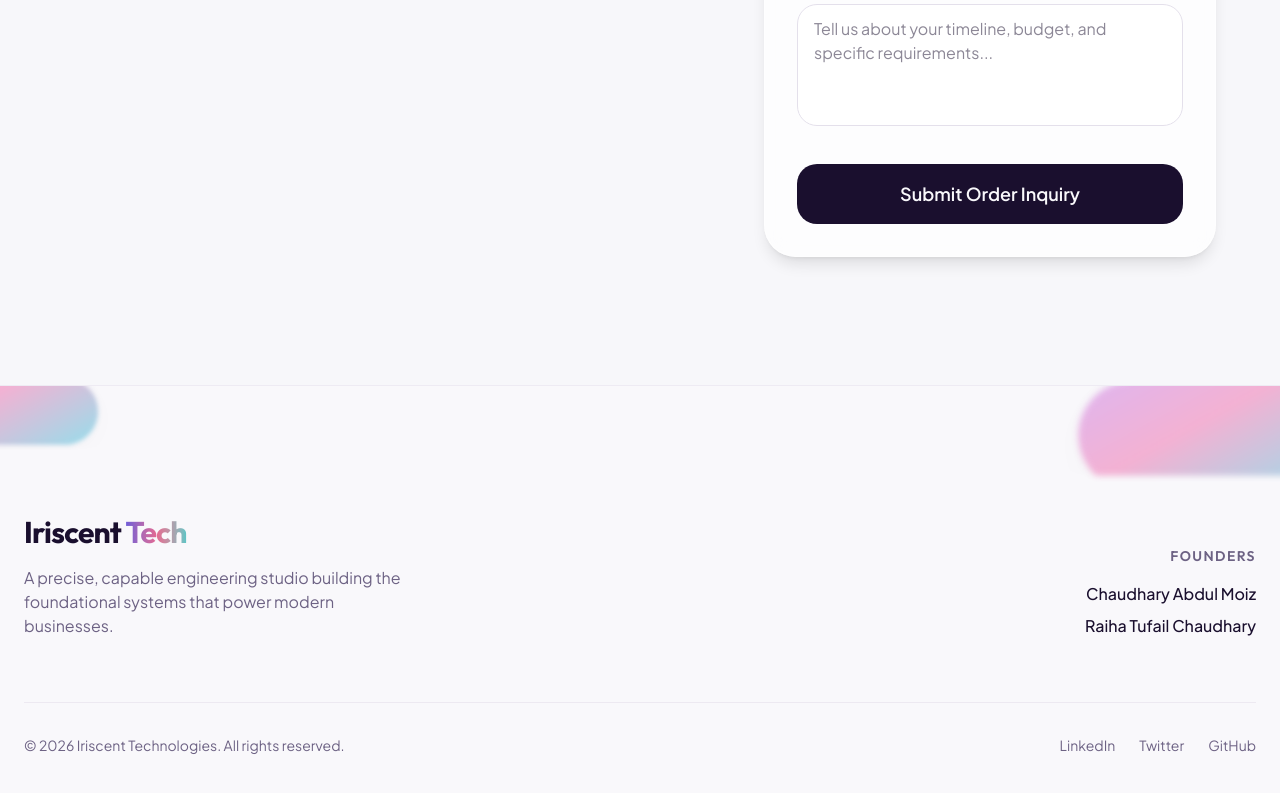
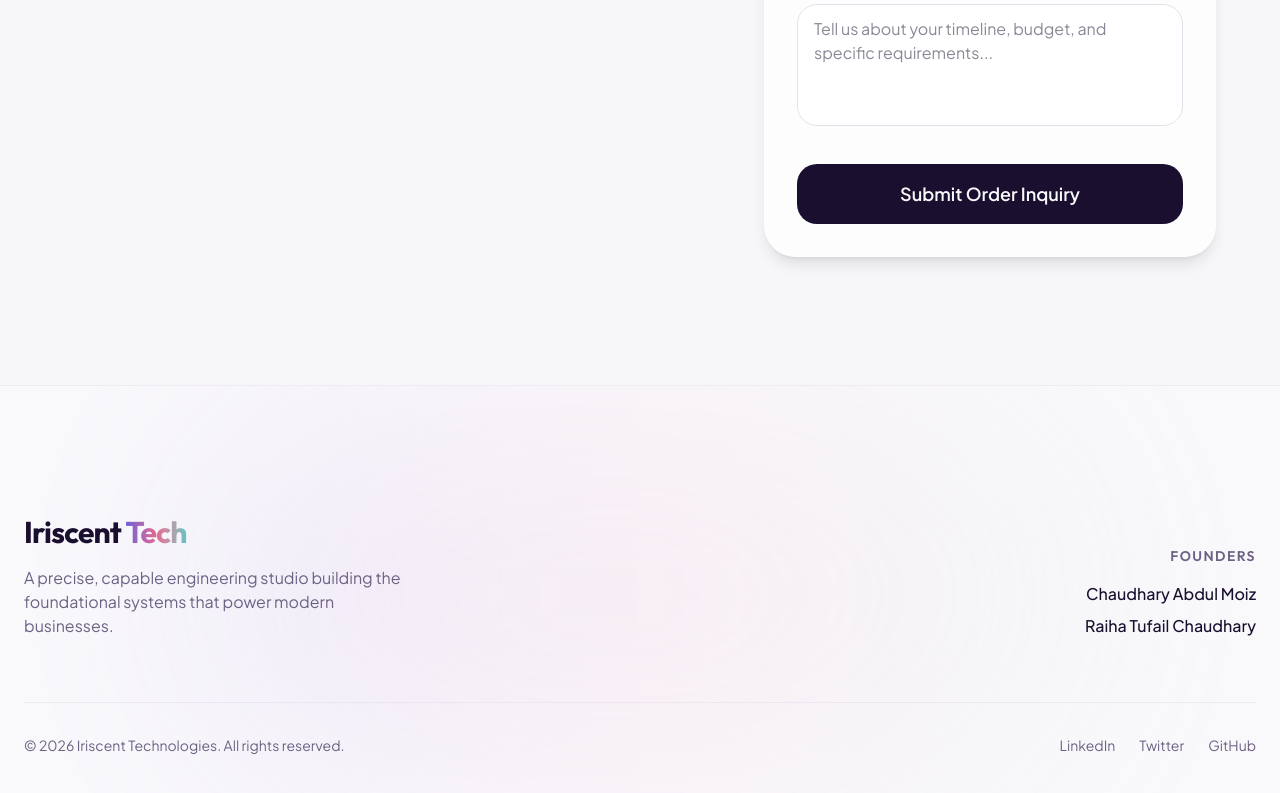
Before and after one commit to ChAbdulMoiz/iriscent-tech, a React (Vite) app: page / in a window 1280 px wide. Shown: the part 3988-4781 px from the top of the page. Built offline with nearby package versions, Linux system fonts and the light colour scheme.

Commit message:
updated footer section

```diff
--- a/src/components/sections/Footer.tsx
+++ b/src/components/sections/Footer.tsx
@@ -12,23 +12,36 @@ export function Footer() {
   return (
     <footer className="relative bg-background pt-32 pb-12 overflow-hidden border-t border-border/50">
 
-      {/* Decorative tiny clouds - Styled to look identical to the Hero's iridescent theme */}
-      <div className="absolute top-0 left-0 w-full h-32 pointer-events-none overflow-hidden flex justify-between opacity-40 z-0">
+      {/* 🌟 Background Ambient Orb Layer (Mix of Light Purple and Pink matching the Hero center) */}
+      <div className="absolute top-1/2 left-1/2 -translate-x-1/2 -translate-y-1/2 w-[70vw] h-[30vw] rounded-full blur-[100px] opacity-40 bg-gradient-to-r from-primary/30 via-accent/40 to-secondary/20 pointer-events-none z-0" />
 
-        {/* Left Side Floating Rainbow Cloud */}
+      {/* Decorative tiny clouds - Transparent with a Rainbow Outline */}
+      <div className="absolute top-0 left-0 w-full h-32 pointer-events-none overflow-hidden flex justify-between opacity-60 z-0">
+
+        {/* Left Side Transparent Rainbow Cloud */}
         <motion.div
-          className="w-[300px] -translate-x-1/2 -translate-y-1/2 blur-[2px]"
+          className="w-[300px] -translate-x-1/2 -translate-y-1/2"
           {...floatAnimation(6, -8, 0)}
         >
-          <CloudShape fill="url(#footer-rainbow-gradient)" className="w-full h-full" />
+          <CloudShape
+            fill="none"
+            stroke="url(#footer-rainbow-gradient)"
+            strokeWidth={2}
+            className="w-full h-full"
+          />
         </motion.div>
 
-        {/* Right Side Floating Rainbow Cloud */}
+        {/* Right Side Transparent Rainbow Cloud */}
         <motion.div
-          className="w-[400px] translate-x-1/3 -translate-y-1/3 blur-[3px]"
+          className="w-[400px] translate-x-1/3 -translate-y-1/3"
           {...floatAnimation(7, 10, 1)}
         >
-          <CloudShape fill="url(#footer-rainbow-gradient)" className="w-full h-full" />
+          <CloudShape
+            fill="none"
+            stroke="url(#footer-rainbow-gradient)"
+            strokeWidth={2}
+            className="w-full h-full"
+          />
         </motion.div>
       </div>
 
```
